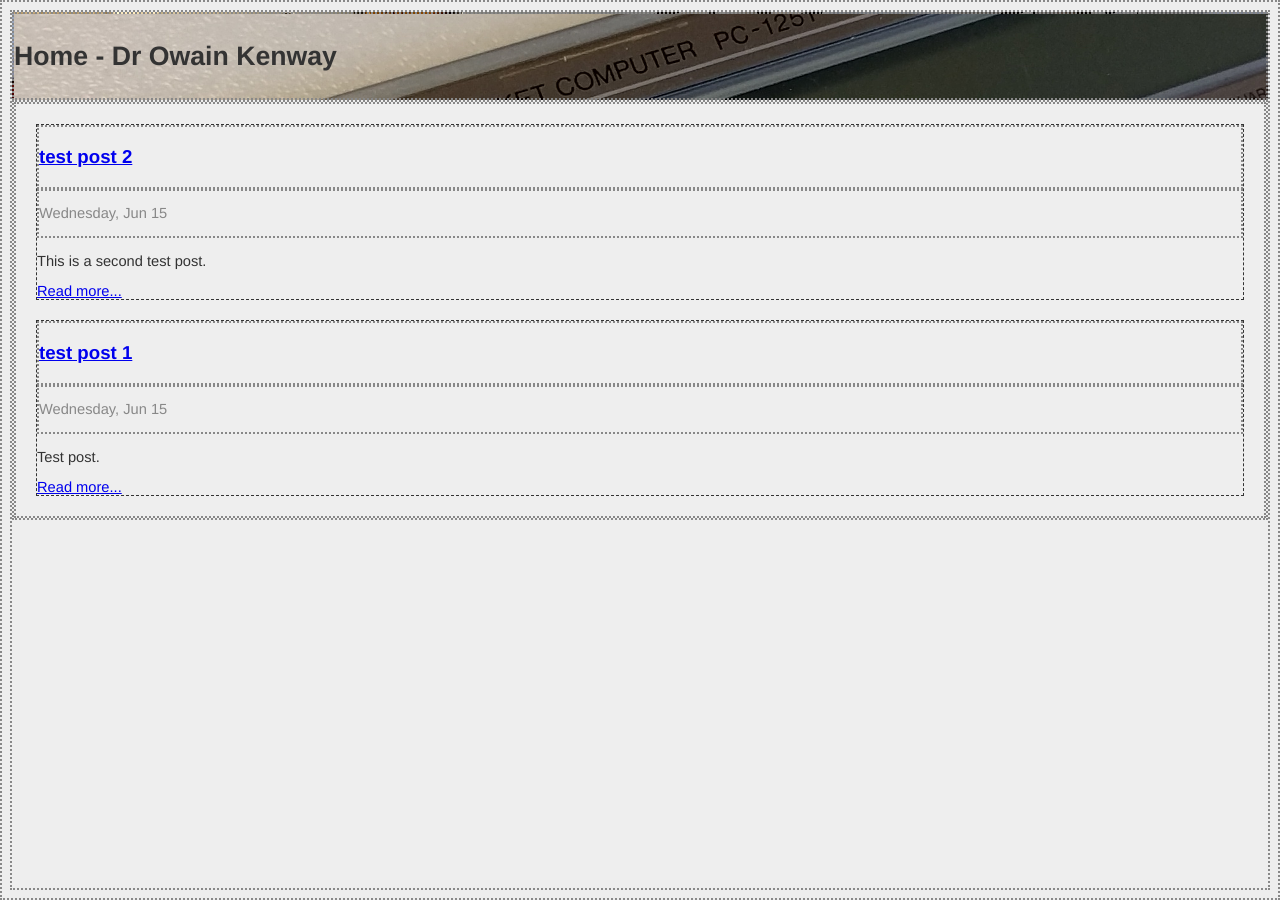
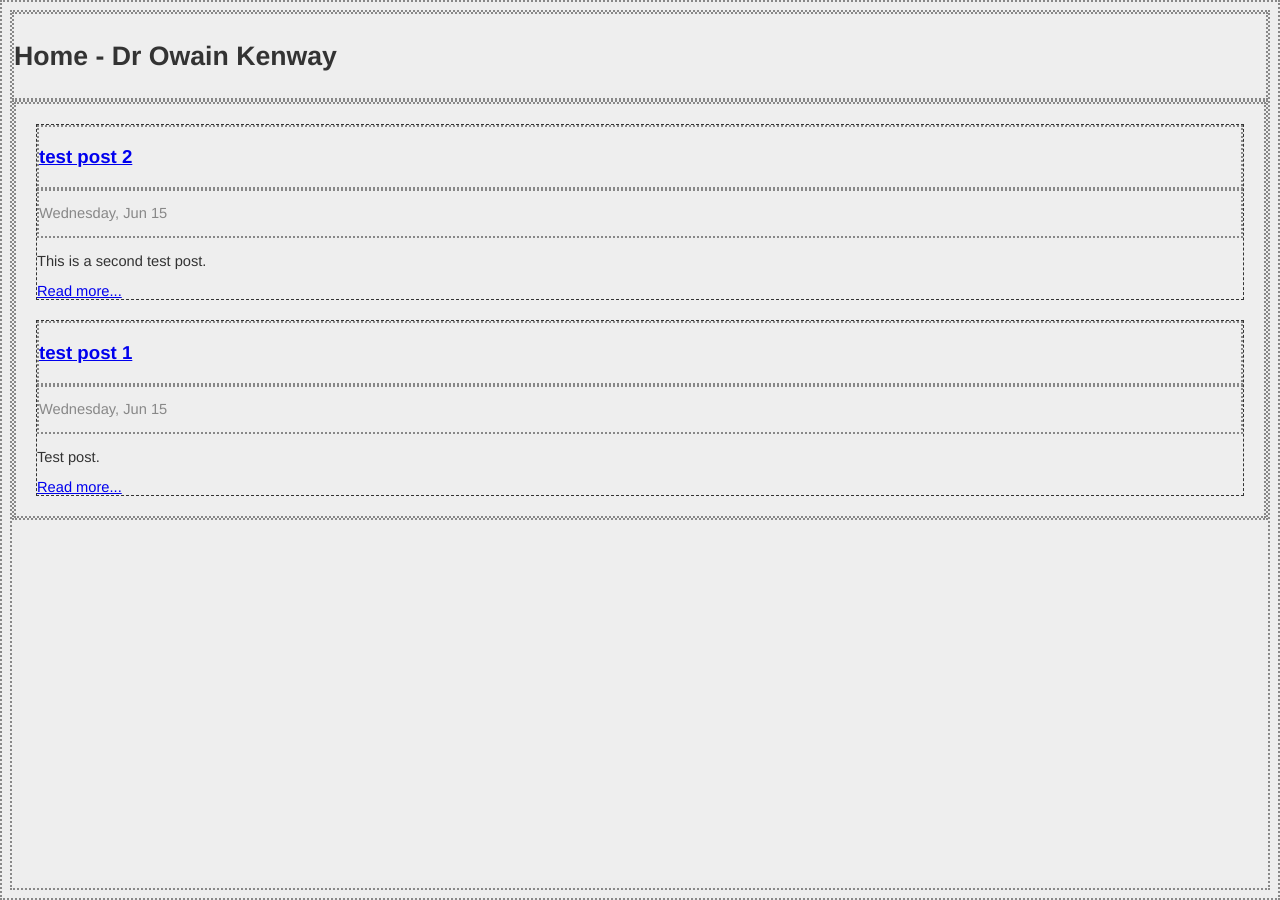
Before and after one commit to owainkenwayucl/owainkenwayucl.github.io, a Jekyll site: the page built from index.md, in a window 1280 px wide. Built offline with Jekyll 4.4.1, drawn with Linux system fonts in a browser that asks for light colours.

Commit message:
Remove header image

```diff
--- a/css/main.css
+++ b/css/main.css
@@ -33,7 +33,6 @@ article {
 .title {
   font-size: 20pt;
   font-weight: bold;
-  background-image: url("/images/headersharp.png");
 }
 
 .subhead {
```
